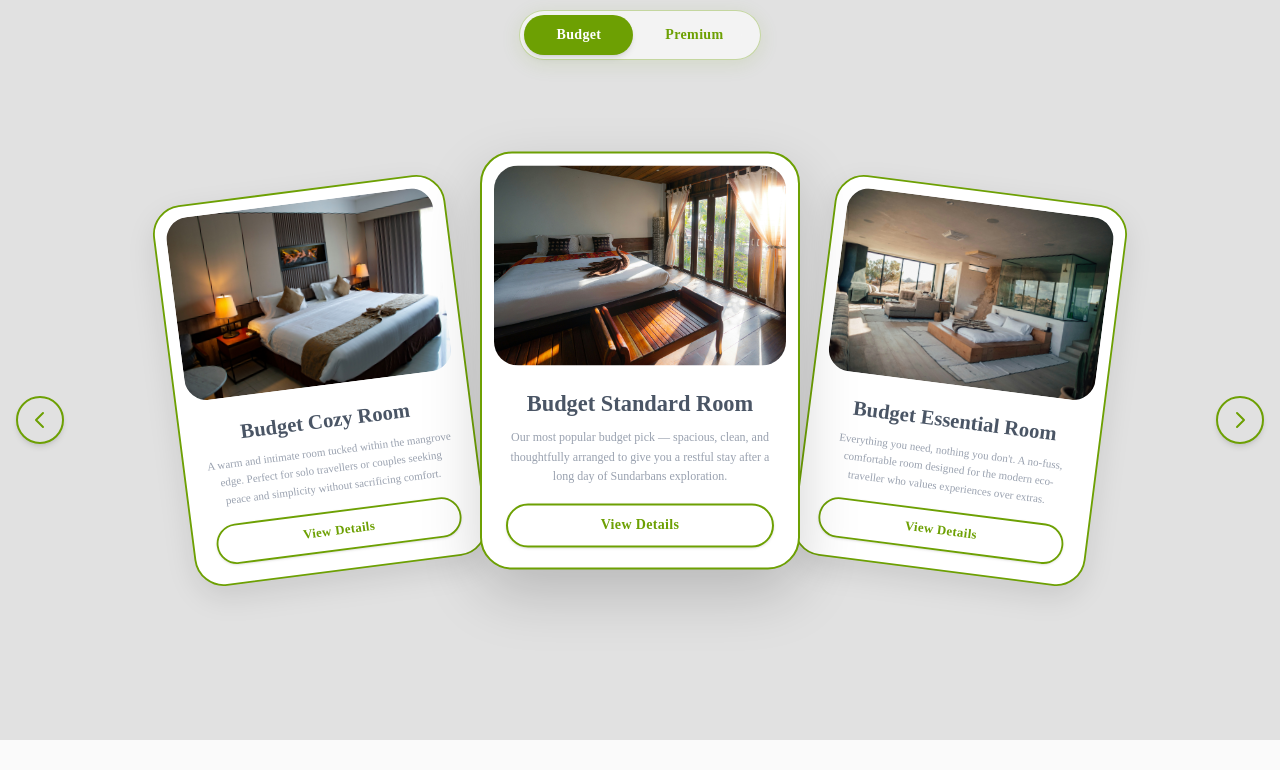
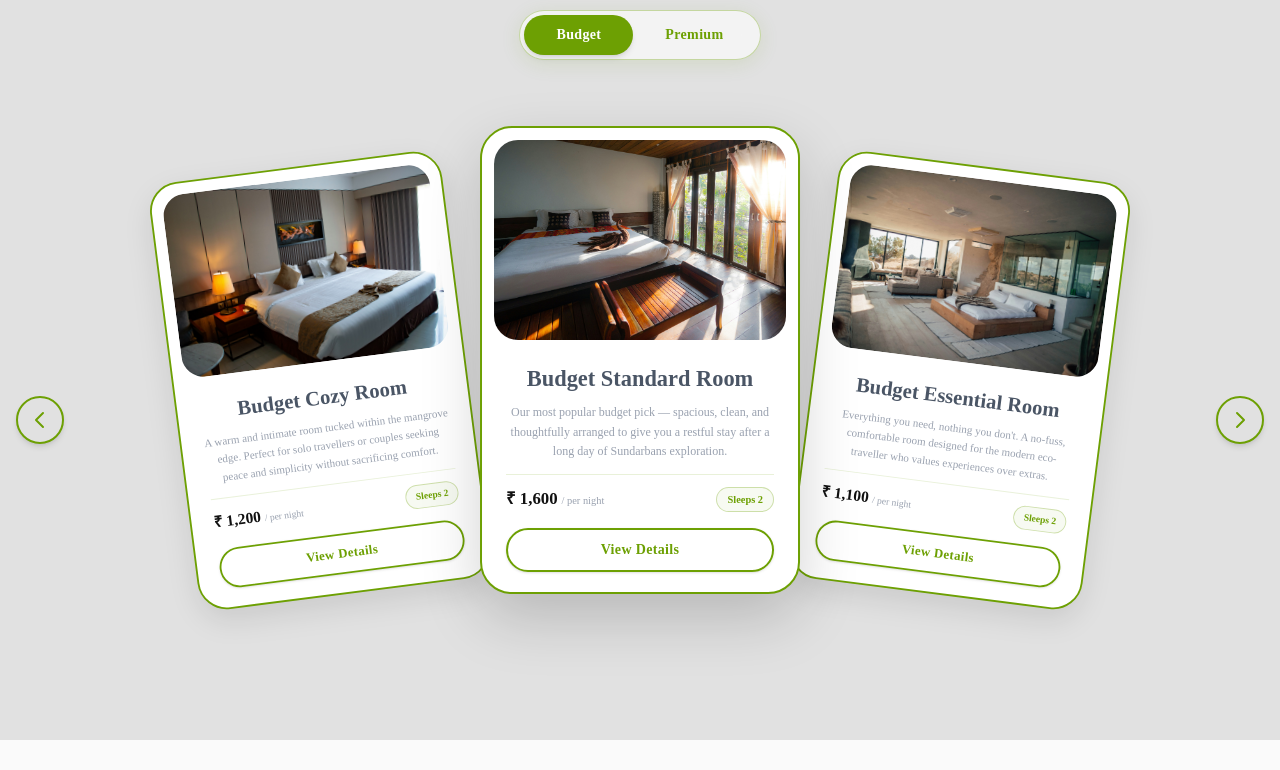
Before and after one commit to sutirtha0505/sundarban-greenview-homestay, a Next.js app: page / in a window 1280 px wide. Shown: the part 1880-2650 px from the top of the page. Built offline with nearby package versions, Linux system fonts and the light colour scheme; grey boxes are pictures that could not be loaded; a web font is replaced by a local one.

Commit message:
Update Gallery and Rooms Price

```diff
--- a/components/Gallery.tsx
+++ b/components/Gallery.tsx
@@ -1,8 +1,6 @@
 import fs from 'fs';
 import path from 'path';
-import Link from "next/link";
 import DomeGallery from "./DomeGallery";
-import SectionHeading from "./SectionHeading";
 
 function getImagesRecursively(dir: string, baseDir: string = dir): string[] {
     let results: string[] = [];
@@ -29,12 +27,13 @@ export default function Gallery() {
     const images = getImagesRecursively(galleryDir);
 
     return (
-        <div id="gallery" className="w-full min-h-screen flex flex-col justify-center items-center bg-[#FAFAFA] py-12 scroll-mt-28">
-            <div className="mb-4 flex flex-col items-center gap-4">
-                <SectionHeading first="Making" second="Memories Special" />
-                <Link href="/gallery" className="text-sm font-semibold text-[#6DA003] transition-colors hover:text-[#5B8703]">
-                    Full gallery →
-                </Link>
+        <div className="w-full h-screen flex flex-col justify-center items-center bg-[#FAFAFA]">
+            <div className="flex items-center gap-2">
+                <div className="h-px w-16 md:w-32 bg-[#71A129]"></div>
+                <h2 className="text-4xl md:text-5xl font-serif">
+                    <span className="text-[#71A129]">Making</span> <span className="text-[#111111]">Memories Special</span>
+                </h2>
+                <div className="h-px w-16 md:w-32 bg-[#71A129]"></div>
             </div>
             <div className="w-full h-full max-h-[80vh] mt-10">
                 <DomeGallery
--- a/components/rooms.tsx
+++ b/components/rooms.tsx
@@ -7,92 +7,19 @@ import gsap from "gsap";
 import { MotionPathPlugin } from "gsap/MotionPathPlugin";
 import { ScrollTrigger } from "gsap/ScrollTrigger";
 import { useGSAP } from "@gsap/react";
+import {
+  budgetRooms,
+  premiumRooms,
+  formatINR,
+  type Room,
+  type RoomTier,
+} from "@/lib/data/rooms";
 
 if (typeof window !== "undefined") {
   gsap.registerPlugin(MotionPathPlugin, ScrollTrigger);
 }
 
-/* ─────────────────────────────────────────────
-   Data
-───────────────────────────────────────────── */
-const budgetRooms = [
-  {
-    id: "b1",
-    title: "Budget Cozy Room",
-    description:
-      "A warm and intimate room tucked within the mangrove edge. Perfect for solo travellers or couples seeking peace and simplicity without sacrificing comfort.",
-    image: "/images/rooms/image1.jpg",
-  },
-  {
-    id: "b2",
-    title: "Budget Standard Room",
-    description:
-      "Our most popular budget pick — spacious, clean, and thoughtfully arranged to give you a restful stay after a long day of Sundarbans exploration.",
-    image: "/images/rooms/image5.jpg",
-  },
-  {
-    id: "b3",
-    title: "Budget Essential Room",
-    description:
-      "Everything you need, nothing you don't. A no-fuss, comfortable room designed for the modern eco-traveller who values experiences over extras.",
-    image: "/images/rooms/image6.jpg",
-  },
-  {
-    id: "b4",
-    title: "Budget Garden View",
-    description:
-      "Wake up to lush greenery right outside your window. This budget gem offers a serene garden outlook at an unbeatable price.",
-    image: "/images/rooms/image7.jpg",
-  },
-  {
-    id: "b5",
-    title: "Budget Twin Retreat",
-    description:
-      "Ideal for friends or family sharing — two comfortable beds, ample storage, and a relaxed atmosphere that feels like a home away from home.",
-    image: "/images/rooms/image8.jpg",
-  },
-];
-
-const premiumRooms = [
-  {
-    id: "p1",
-    title: "Premium Jungle Suite",
-    description:
-      "Immerse yourself in the wild without sacrificing luxury. Floor-to-ceiling views, premium linens, and a private balcony overlooking the mangroves.",
-    image: "/images/rooms/image2.jpg",
-  },
-  {
-    id: "p2",
-    title: "Premium River View",
-    description:
-      "Fall asleep to the soft sound of flowing water. This suite offers panoramic river vistas paired with elegant furnishings for a truly memorable stay.",
-    image: "/images/rooms/image3.jpg",
-  },
-  {
-    id: "p3",
-    title: "Premium Heritage Room",
-    description:
-      "Inspired by the rich heritage of Bengal, this room blends traditional craftsmanship with modern comforts for a culturally immersive retreat.",
-    image: "/images/rooms/image4.jpg",
-  },
-  {
-    id: "p4",
-    title: "Premium Canopy Loft",
-    description:
-      "Perched high with a bird's-eye perspective of the treetops — a unique loft experience that brings the forest to your doorstep.",
-    image: "/images/rooms/image9.jpg",
-  },
-  {
-    id: "p5",
-    title: "Premium Honeymoon Suite",
-    description:
-      "A romantic haven crafted for two. Draped in warm hues, with a private jacuzzi and curated amenities that make every moment unforgettable.",
-    image: "/images/rooms/image10.jpg",
-  },
-];
-
-type Tab = "budget" | "premium";
-type Room = (typeof budgetRooms)[0];
+type Tab = RoomTier;
 
 /* ─────────────────────────────────────────────
    Card Component
@@ -148,12 +75,28 @@ function RoomCard({
             flex: 1,
             overflow: "hidden",
             display: "-webkit-box",
-            WebkitLineClamp: 4,
+            WebkitLineClamp: 3,
             WebkitBoxOrient: "vertical",
           }}
         >
           {room.description}
         </p>
+
+        {/* Price + occupancy */}
+        <div
+          className="mt-3 flex items-center justify-between gap-2 border-t border-[#6DA003]/15 pt-3"
+          style={{ flexShrink: 0 }}
+        >
+          <div className="text-left">
+            <span className="text-[1.05rem] font-bold leading-none text-[#111111]">
+              {formatINR(room.pricePerNight)}
+            </span>
+            <span className="ml-1 text-[0.65rem] text-gray-400">/ per night</span>
+          </div>
+          <span className="shrink-0 rounded-full border border-[#6DA003]/30 bg-[#6DA003]/5 px-2.5 py-1 text-[0.65rem] font-semibold text-[#6DA003]">
+            Sleeps {room.maxGuests}
+          </span>
+        </div>
 
         <button
           className="mt-4 w-full rounded-full py-2.5 text-sm font-semibold tracking-wide transition-all duration-300 shadow-sm bg-transparent text-[#6DA003] border-2 border-[#6DA003] hover:bg-[#6DA003] hover:text-white cursor-pointer"
--- /dev/null
+++ b/lib/data/rooms.ts
@@ -0,0 +1,165 @@
+export type RoomTier = "budget" | "premium";
+
+export type Room = {
+  id: string;
+  slug: string;
+  tier: RoomTier;
+  title: string;
+  description: string;
+  image: string;
+  /**
+   * Per-night tariff in ₹ for the whole room, not per person.
+   * Booking a room is room-only — trip packages bundle rooms with travel,
+   * guides and meals and are priced separately in `lib/data/trips.ts`.
+   */
+  pricePerNight: number;
+  /** Hard occupancy cap. Must not exceed MAX_GUESTS_BY_TIER for the tier. */
+  maxGuests: number;
+};
+
+/**
+ * House rule: budget rooms sleep 2, premium rooms sleep at most 4.
+ * Single source of truth — use this for occupancy tables and booking validation
+ * rather than re-typing the numbers.
+ */
+export const MAX_GUESTS_BY_TIER: Record<RoomTier, number> = {
+  budget: 2,
+  premium: 4,
+};
+
+/** Deterministic ₹ formatter with Indian digit grouping (no locale dependency, so SSR and client always agree). */
+export function formatINR(amount: number): string {
+  const whole = Math.round(amount).toString();
+  const last3 = whole.slice(-3);
+  const rest = whole.slice(0, -3);
+  const grouped = rest
+    ? `${rest.replace(/\B(?=(\d{2})+(?!\d))/g, ",")},${last3}`
+    : last3;
+  return `₹ ${grouped}`;
+}
+
+export const budgetRooms: Room[] = [
+  {
+    id: "b1",
+    slug: "budget-cozy-room",
+    tier: "budget",
+    title: "Budget Cozy Room",
+    description:
+      "A warm and intimate room tucked within the mangrove edge. Perfect for solo travellers or couples seeking peace and simplicity without sacrificing comfort.",
+    image: "/images/rooms/image1.jpg",
+    pricePerNight: 1200,
+    maxGuests: 2,
+  },
+  {
+    id: "b2",
+    slug: "budget-standard-room",
+    tier: "budget",
+    title: "Budget Standard Room",
+    description:
+      "Our most popular budget pick — spacious, clean, and thoughtfully arranged to give you a restful stay after a long day of Sundarbans exploration.",
+    image: "/images/rooms/image5.jpg",
+    pricePerNight: 1600,
+    maxGuests: 2,
+  },
+  {
+    id: "b3",
+    slug: "budget-essential-room",
+    tier: "budget",
+    title: "Budget Essential Room",
+    description:
+      "Everything you need, nothing you don't. A no-fuss, comfortable room designed for the modern eco-traveller who values experiences over extras.",
+    image: "/images/rooms/image6.jpg",
+    pricePerNight: 1100,
+    maxGuests: 2,
+  },
+  {
+    id: "b4",
+    slug: "budget-garden-view",
+    tier: "budget",
+    title: "Budget Garden View",
+    description:
+      "Wake up to lush greenery right outside your window. This budget gem offers a serene garden outlook at an unbeatable price.",
+    image: "/images/rooms/image7.jpg",
+    pricePerNight: 1800,
+    maxGuests: 2,
+  },
+  {
+    id: "b5",
+    slug: "budget-twin-retreat",
+    tier: "budget",
+    title: "Budget Twin Retreat",
+    description:
+      "Ideal for friends or family sharing — two comfortable beds, ample storage, and a relaxed atmosphere that feels like a home away from home.",
+    image: "/images/rooms/image8.jpg",
+    pricePerNight: 2000,
+    maxGuests: 2,
+  },
+];
+
+export const premiumRooms: Room[] = [
+  {
+    id: "p1",
+    slug: "premium-jungle-suite",
+    tier: "premium",
+    title: "Premium Jungle Suite",
+    description:
+      "Immerse yourself in the wild without sacrificing luxury. Floor-to-ceiling views, premium linens, and a private balcony overlooking the mangroves.",
+    image: "/images/rooms/image2.jpg",
+    pricePerNight: 3800,
+    maxGuests: 4,
+  },
+  {
+    id: "p2",
+    slug: "premium-river-view",
+    tier: "premium",
+    title: "Premium River View",
+    description:
+      "Fall asleep to the soft sound of flowing water. This suite offers panoramic river vistas paired with elegant furnishings for a truly memorable stay.",
+    image: "/images/rooms/image3.jpg",
+    pricePerNight: 4200,
+    maxGuests: 3,
+  },
+  {
+    id: "p3",
+    slug: "premium-heritage-room",
+    tier: "premium",
+    title: "Premium Heritage Room",
+    description:
+      "Inspired by the rich heritage of Bengal, this room blends traditional craftsmanship with modern comforts for a culturally immersive retreat.",
+    image: "/images/rooms/image4.jpg",
+    pricePerNight: 3500,
+    maxGuests: 3,
+  },
+  {
+    id: "p4",
+    slug: "premium-canopy-loft",
+    tier: "premium",
+    title: "Premium Canopy Loft",
+    description:
+      "Perched high with a bird's-eye perspective of the treetops — a unique loft experience that brings the forest to your doorstep.",
+    image: "/images/rooms/image9.jpg",
+    pricePerNight: 4500,
+    maxGuests: 4,
+  },
+  {
+    id: "p5",
+    slug: "premium-honeymoon-suite",
+    tier: "premium",
+    title: "Premium Honeymoon Suite",
+    description:
+      "A romantic haven crafted for two. Draped in warm hues, with a private jacuzzi and curated amenities that make every moment unforgettable.",
+    image: "/images/rooms/image10.jpg",
+    pricePerNight: 5200,
+    maxGuests: 2,
+  },
+];
+
+export const roomsData: Room[] = [...budgetRooms, ...premiumRooms];
+
+export function getRoomsByTier(tier: RoomTier): Room[] {
+  return tier === "budget" ? budgetRooms : premiumRooms;
+}
+
+export function getRoomBySlug(slug: string): Room | undefined {
+  return roomsData.find((room) => room.slug === slug);
+}
```
Also changed, not shown: .claude/settings.json (added).
